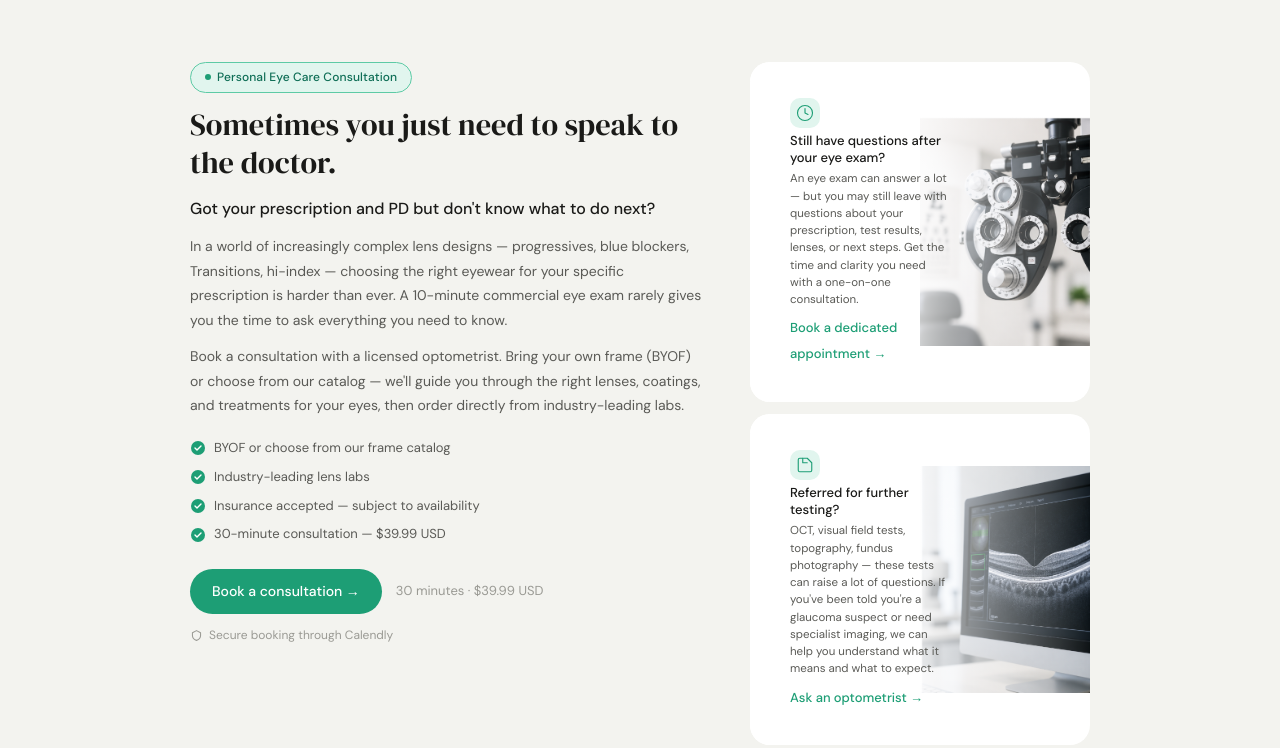
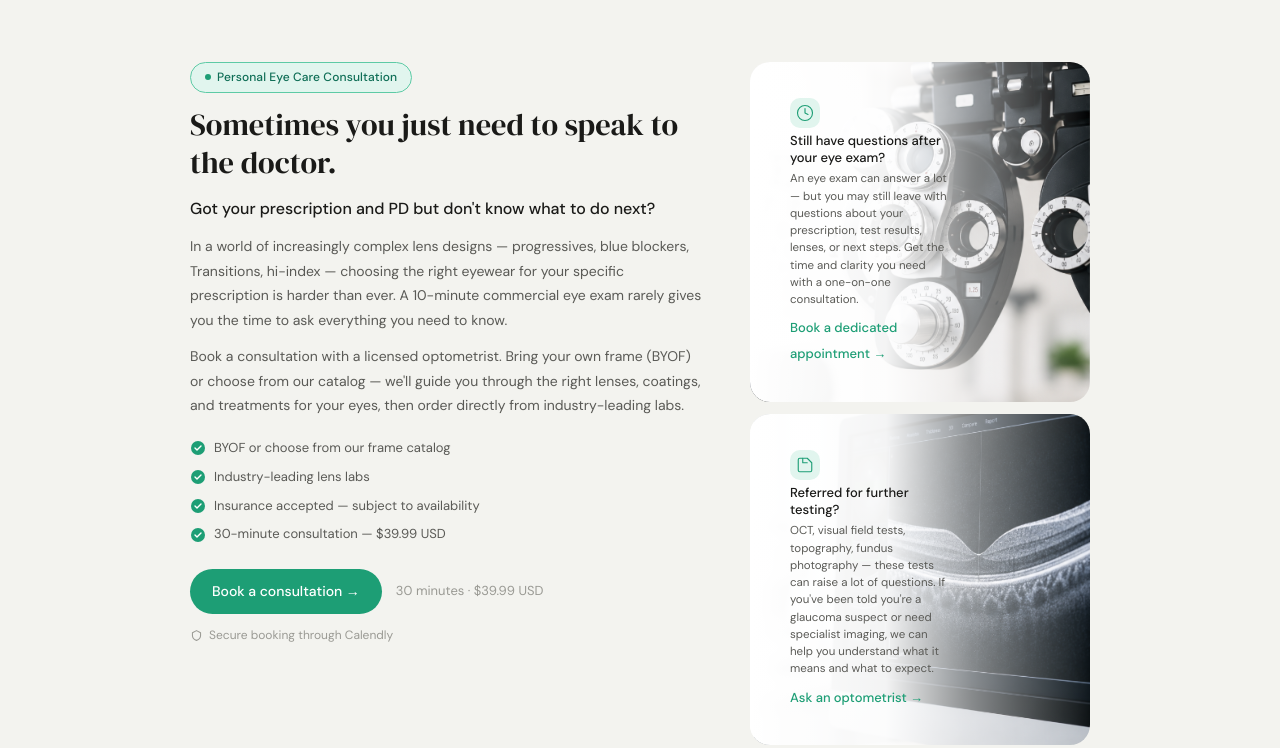
Before and after one commit to bevorey/askanoptom, a website: page frontend/index.html in a window 1280 px wide. Shown: the part 949-1697 px from the top of the page. Drawn offline with Linux system fonts and the light colour scheme.

Commit message:
image cover

```diff
--- a/frontend/css/style.css
+++ b/frontend/css/style.css
@@ -1098,8 +1098,8 @@ img { max-width: 100%; }
 /* ── CONSULT CARD — IMAGE BACKGROUND ─────── */
 .consult-card-img-bg {
   position: relative;
-  background-size: 50% auto;
-  background-position: right center;
+  background-size: cover;
+  background-position: center right;
   background-repeat: no-repeat;
   overflow: hidden;
   border: none !important;
```
